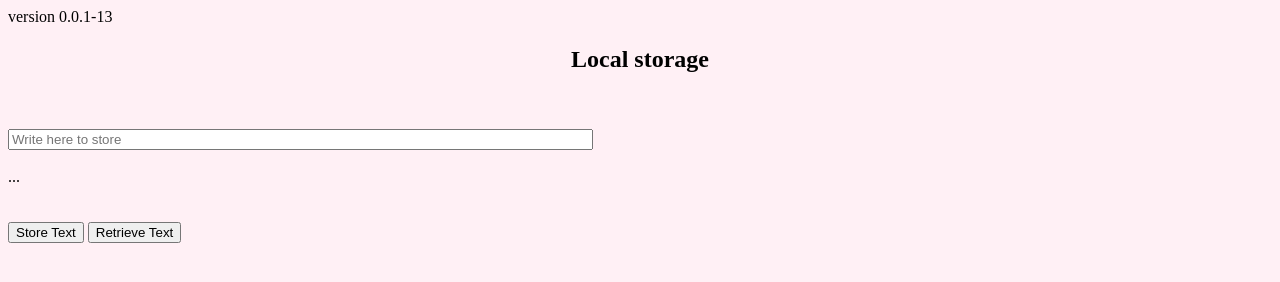
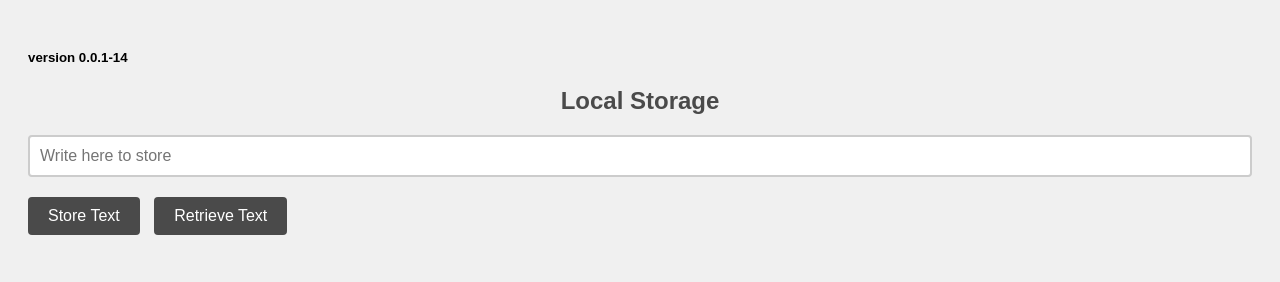
Before and after one commit to Keira-C/GameDev-coding, a plain HTML site: page public/t4a09-local-storage-by-keira.html in a window 1280 px wide. Drawn offline with Linux system fonts and the light colour scheme.

Commit message:
Update t4a09-local-storage-by-keira.html

```diff
--- a/public/t4a09-local-storage-by-keira.html
+++ b/public/t4a09-local-storage-by-keira.html
@@ -1,39 +1,65 @@
-version 0.0.1-13
+<!DOCTYPE html>
+<h5>version 0.0.1-14</h5>
+<html>
   <head>
     <title>Local Storage</title>
     <style>
-      body {background-color: LavenderBlush}
+      body {
+        font-family: Arial, sans-serif;
+        background-color: #f0f0f0;
+        padding: 20px;
+      }
+      h2 {
+        text-align: center;
+        color: #4a4a4a;
+        margin-bottom: 20px;
+      }
+      input[type="text"] {
+        padding: 10px;
+        font-size: 16px;
+        border: 2px solid #ccc;
+        border-radius: 4px;
+        box-sizing: border-box;
+        margin-bottom: 10px;
+        width: 100%;
+      }
+      input[type="button"] {
+        background-color: #4a4a4a;
+        color: #fff;
+        padding: 10px 20px;
+        font-size: 16px;
+        border: none;
+        border-radius: 4px;
+        cursor: pointer;
+        margin-right: 10px;
+      }
+      #myDiv01 {
+        margin-top: 10px;
+      }
     </style>
   </head>
-
-<h2 align="center"> Local storage</h2><br><br>
   <body onload="{
-   myStorage = localStorage.getItem('myStoredText')
-   if(myStorage  != null){
-      document.getElementById('myText1').value = myStorage
+     myStorage = localStorage.getItem('myStoredText');
+     if (myStorage != null) {
+        document.getElementById('myText1').value = myStorage;
       }
   }">
-
-<input type="text" id="myText1" size="70" value="" placeholder="Write here to store"><br><br>
-
-<div id="myDiv01">...</div><br><br>
-
+    <h2>Local Storage</h2>
+    <input type="text" id="myText1" value="" placeholder="Write here to store">
+    <div id="myDiv01"></div>
     <input type="button" value="Store Text" onClick="{
        localStorage.setItem('myStoredText', document.getElementById('myText1').value);
-
        document.getElementById('myDiv01').innerHTML='Text has been stored!';
        document.getElementById('myText1').value = '';
     }">
-
     <input type="button" value="Retrieve Text" onClick="{
        document.getElementById('myText1').value = localStorage.getItem('myStoredText');
-  document.getElementById('myDiv01').innerHTML='...';
+       document.getElementById('myDiv01').innerHTML='';
     }">
-
     <script>
       window.onunload = function() {
         localStorage.setItem('myStoredText', document.getElementById('myText1').value);
       };
     </script>
-
   </body>
+</html>
```
Lines whose indentation alone changed are shown as unchanged.
